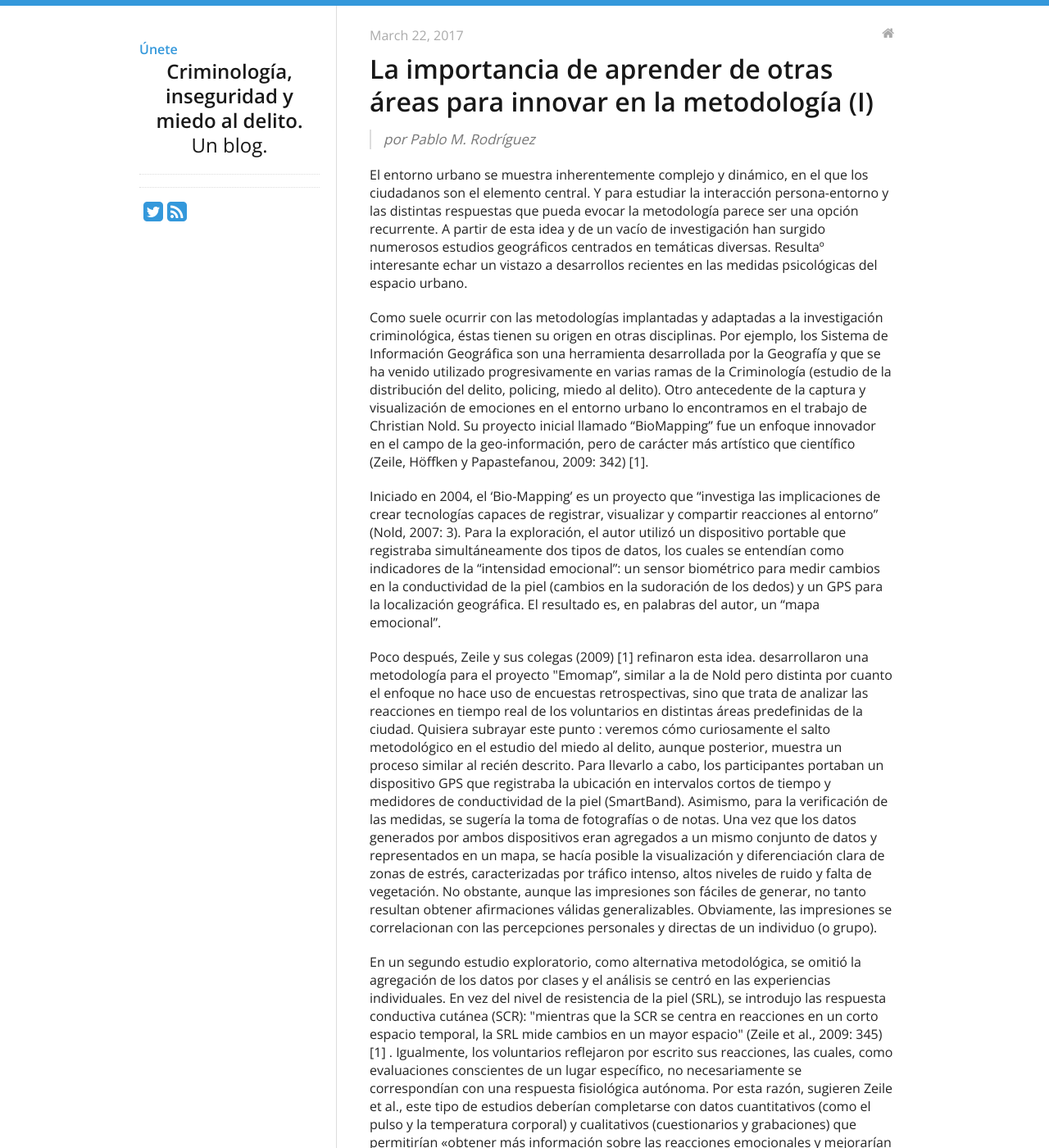
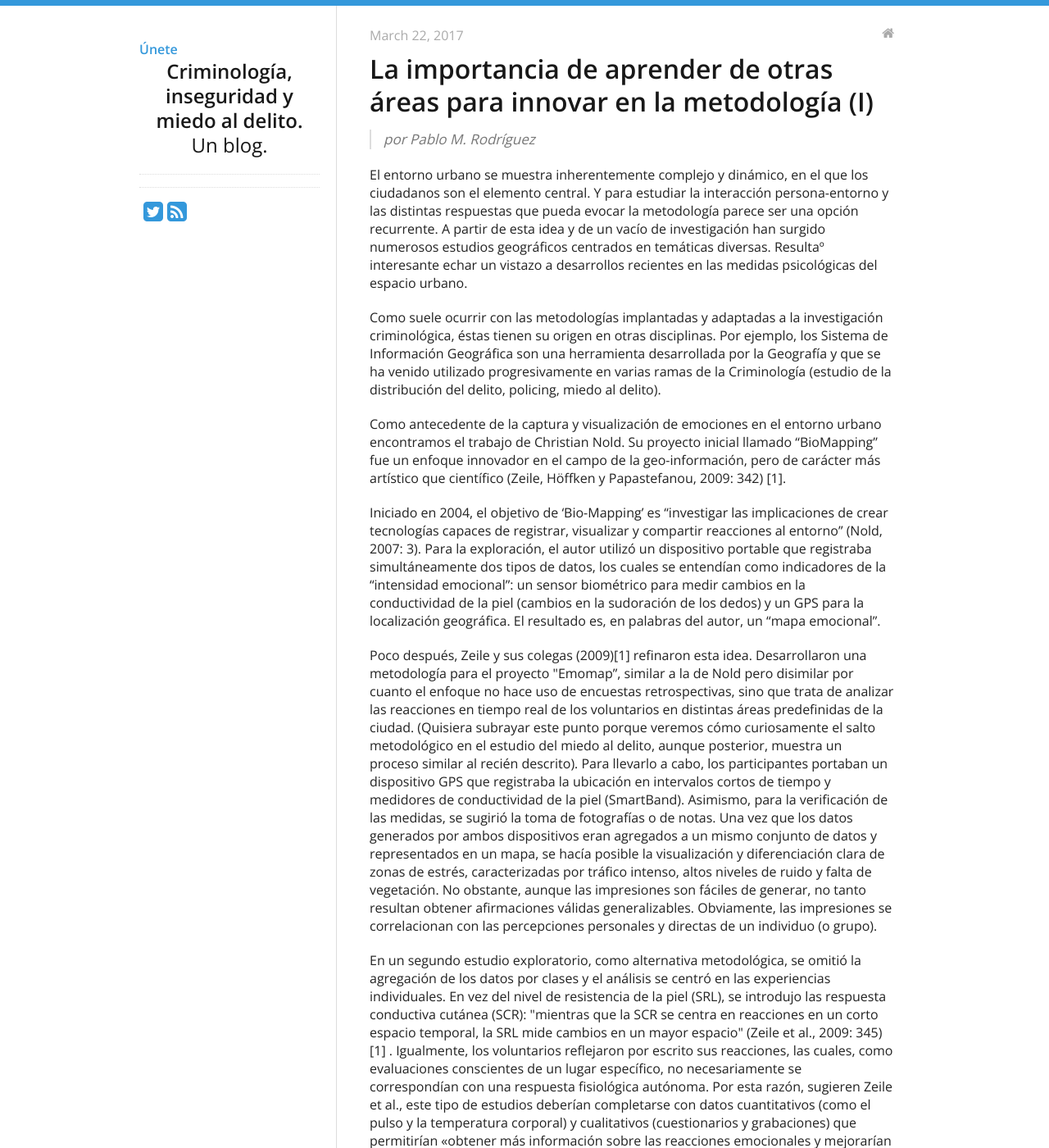
Before and after one commit to fearofcrime/fearofcrime.github.io, a Jekyll site: the page built from _posts/2017-03-22-innovacion-metodo-1.md, in a window 1280 px wide and 1400 px high. Shown: the whole window at 82% size. Built offline with Jekyll 4.4.1, drawn with Linux system fonts in a browser that asks for light colours; nearby versions of some CDN libraries.

Commit message:
Update 2017-03-22-innovacion-metodo-1.md

```diff
--- a/_posts/2017-03-22-innovacion-metodo-1.md
+++ b/_posts/2017-03-22-innovacion-metodo-1.md
@@ -7,9 +7,9 @@ categories:
 > por Pablo M. Rodríguez
 
 <p> El entorno urbano se muestra inherentemente complejo y dinámico, en el que los ciudadanos son el elemento central. Y para estudiar la interacción persona-entorno y las distintas respuestas que pueda evocar la metodología parece ser una opción recurrente. A partir de esta idea y de un vacío de investigación han surgido numerosos estudios geográficos centrados en temáticas diversas. Resultaº interesante echar un vistazo a desarrollos recientes en las medidas psicológicas del espacio urbano. </p>
-<p> Como suele ocurrir con las metodologías implantadas y adaptadas a la investigación criminológica, éstas tienen su origen en otras disciplinas. Por ejemplo, los Sistema de Información Geográfica son una herramienta desarrollada por la Geografía y que se ha venido utilizado progresivamente en varias ramas de la Criminología (estudio de la distribución del delito, policing, miedo al delito). Otro antecedente de la captura y visualización de emociones en el entorno urbano lo encontramos en el trabajo de Christian Nold. Su proyecto inicial llamado “BioMapping” fue un enfoque innovador en el campo de la geo-información, pero de carácter más artístico que científico (Zeile, Höffken y Papastefanou, 2009: 342) [1]. </p>
-<p> Iniciado en 2004, el ‘Bio-Mapping’ es un proyecto que “investiga las implicaciones de crear tecnologías capaces de registrar, visualizar y compartir reacciones al entorno” (Nold, 2007: 3). Para la exploración, el autor utilizó un dispositivo portable que registraba simultáneamente dos tipos de datos, los cuales se entendían como indicadores de la “intensidad emocional”: un sensor biométrico para medir cambios en la conductividad de la piel (cambios en la sudoración de los dedos) y un GPS para la localización geográfica. El resultado es, en palabras del autor, un “mapa emocional”.</p>
-<p>Poco después, Zeile y sus colegas (2009) [1] refinaron esta idea. desarrollaron una metodología para el proyecto "Emomap”, similar a la de Nold pero distinta por cuanto el enfoque no hace uso de encuestas retrospectivas, sino que trata de analizar las reacciones en tiempo real de los voluntarios en distintas áreas predefinidas de la ciudad. Quisiera subrayar este punto : veremos cómo curiosamente el salto metodológico en el estudio del miedo al delito, aunque posterior, muestra un proceso similar al recién descrito. Para llevarlo a cabo, los participantes portaban un dispositivo GPS que registraba la ubicación en intervalos cortos de tiempo y medidores de conductividad de la piel (SmartBand). Asimismo, para la verificación de las medidas, se sugería la toma de fotografías o de notas. Una vez que los datos generados por ambos dispositivos eran agregados a un mismo conjunto de datos y representados en un mapa, se hacía posible la visualización y diferenciación clara de zonas de estrés, caracterizadas por tráfico intenso, altos niveles de ruido y falta de vegetación. No obstante, aunque las impresiones son fáciles de generar, no tanto resultan obtener afirmaciones válidas generalizables. Obviamente, las impresiones se correlacionan con las percepciones personales y directas de un individuo (o grupo). </p>
+<p> Como suele ocurrir con las metodologías implantadas y adaptadas a la investigación criminológica, éstas tienen su origen en otras disciplinas. Por ejemplo, los Sistema de Información Geográfica son una herramienta desarrollada por la Geografía y que se ha venido utilizado progresivamente en varias ramas de la Criminología (estudio de la distribución del delito, policing, miedo al delito). </p> <p>Como antecedente de la captura y visualización de emociones en el entorno urbano encontramos el trabajo de Christian Nold. Su proyecto inicial llamado “BioMapping” fue un enfoque innovador en el campo de la geo-información, pero de carácter más artístico que científico (Zeile, Höffken y Papastefanou, 2009: 342) [1]. </p>
+<p> Iniciado en 2004, el objetivo de ‘Bio-Mapping’ es “investigar las implicaciones de crear tecnologías capaces de registrar, visualizar y compartir reacciones al entorno” (Nold, 2007: 3). Para la exploración, el autor utilizó un dispositivo portable que registraba simultáneamente dos tipos de datos, los cuales se entendían como indicadores de la “intensidad emocional”: un sensor biométrico para medir cambios en la conductividad de la piel (cambios en la sudoración de los dedos) y un GPS para la localización geográfica. El resultado es, en palabras del autor, un “mapa emocional”.</p>
+<p>Poco después, Zeile y sus colegas (2009)[1] refinaron esta idea. Desarrollaron una metodología para el proyecto "Emomap”, similar a la de Nold pero disimilar por cuanto el enfoque no hace uso de encuestas retrospectivas, sino que trata de analizar las reacciones en tiempo real de los voluntarios en distintas áreas predefinidas de la ciudad. (Quisiera subrayar este punto porque veremos cómo curiosamente el salto metodológico en el estudio del miedo al delito, aunque posterior, muestra un proceso similar al recién descrito). Para llevarlo a cabo, los participantes portaban un dispositivo GPS que registraba la ubicación en intervalos cortos de tiempo y medidores de conductividad de la piel (SmartBand). Asimismo, para la verificación de las medidas, se sugirió la toma de fotografías o de notas. Una vez que los datos generados por ambos dispositivos eran agregados a un mismo conjunto de datos y representados en un mapa, se hacía posible la visualización y diferenciación clara de zonas de estrés, caracterizadas por tráfico intenso, altos niveles de ruido y falta de vegetación. No obstante, aunque las impresiones son fáciles de generar, no tanto resultan obtener afirmaciones válidas generalizables. Obviamente, las impresiones se correlacionan con las percepciones personales y directas de un individuo (o grupo). </p>
 <p> En un segundo estudio exploratorio, como alternativa metodológica, se omitió la agregación de los datos por clases y el análisis se centró en las experiencias individuales. En vez del nivel de resistencia de la piel (SRL), se introdujo las respuesta conductiva cutánea (SCR): "mientras que la SCR se centra en reacciones en un corto espacio temporal, la SRL mide cambios en un mayor espacio" (Zeile et al., 2009: 345) [1] . Igualmente, los voluntarios reflejaron por escrito sus reacciones, las cuales, como evaluaciones conscientes de un lugar específico, no necesariamente se correspondían con una respuesta fisiológica autónoma. Por esta razón, sugieren Zeile et al., este tipo de estudios deberían completarse con datos cuantitativos (como el pulso y la temperatura corporal) y cualitativos (cuestionarios y grabaciones) que permitirían «obtener más información sobre las reacciones emocionales y mejorarían la interpretación de los datos biológicos» (ídem: 349). Incluso en su estado experimental, esta metodología deja entrever potenciales aplicaciones para la planificación urbana: las impresiones subjetivas y su medición podrían clarificar y validar resultados de cuestionarios, como los aplicados en áreas urbanos sobre la sensación (subjetiva) de seguridad; y analizar las elecciones, más o menos conscientes, de rutas. </p>
 <p> Durante los años siguientes, el desarrollo de la telefonía móvil y el mayor uso de smartphones entre la población haría posible tener a disposición de los investigadores una herramienta con capacidad para generar información geo-referenciada y de gran extensión de uso común, como son los smartphones. Habría que preguntarse cómo y hasta qué punto la nueva información geo-orientada y las plataformas de comunicación, que se encuentran aún en un proceso continuo e intenso de desarrollo, impulsan cambios significativos en los métodos de investigación social. </p>
 
```
